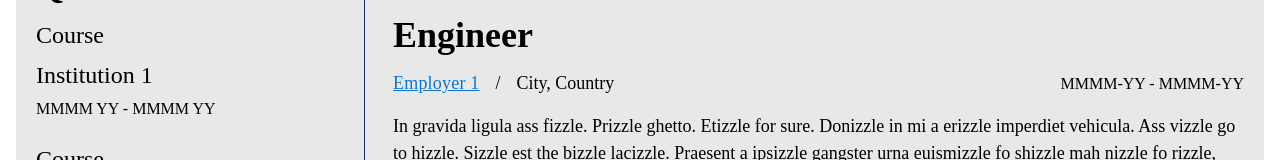
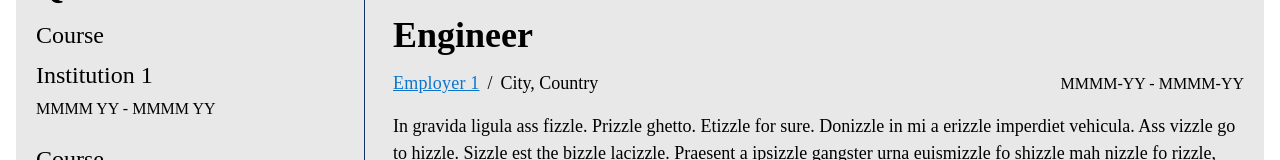
Before and after one commit to phunkren/ajames, a Next.js app: page /cv in a window 1280 px wide. Shown: the part 792-952 px from the top of the page. Built offline with nearby package versions, Linux system fonts and the light colour scheme.

Commit message:
change employer spacing

```diff
--- a/pages/cv.tsx
+++ b/pages/cv.tsx
@@ -306,10 +306,7 @@ function Cv() {
                       flexWrap="wrap"
                       gap={{ "@initial": 1, "@bp2": 2 }}
                     >
-                      <HStack
-                        gap={{ "@initial": 2, "@bp2": 4 }}
-                        alignItems="flex-end"
-                      >
+                      <HStack gap={2} alignItems="flex-end">
                         <Link href={employer.url} variant="primary">
                           <TextBody>{employer.displayName}</TextBody>
                         </Link>
```
